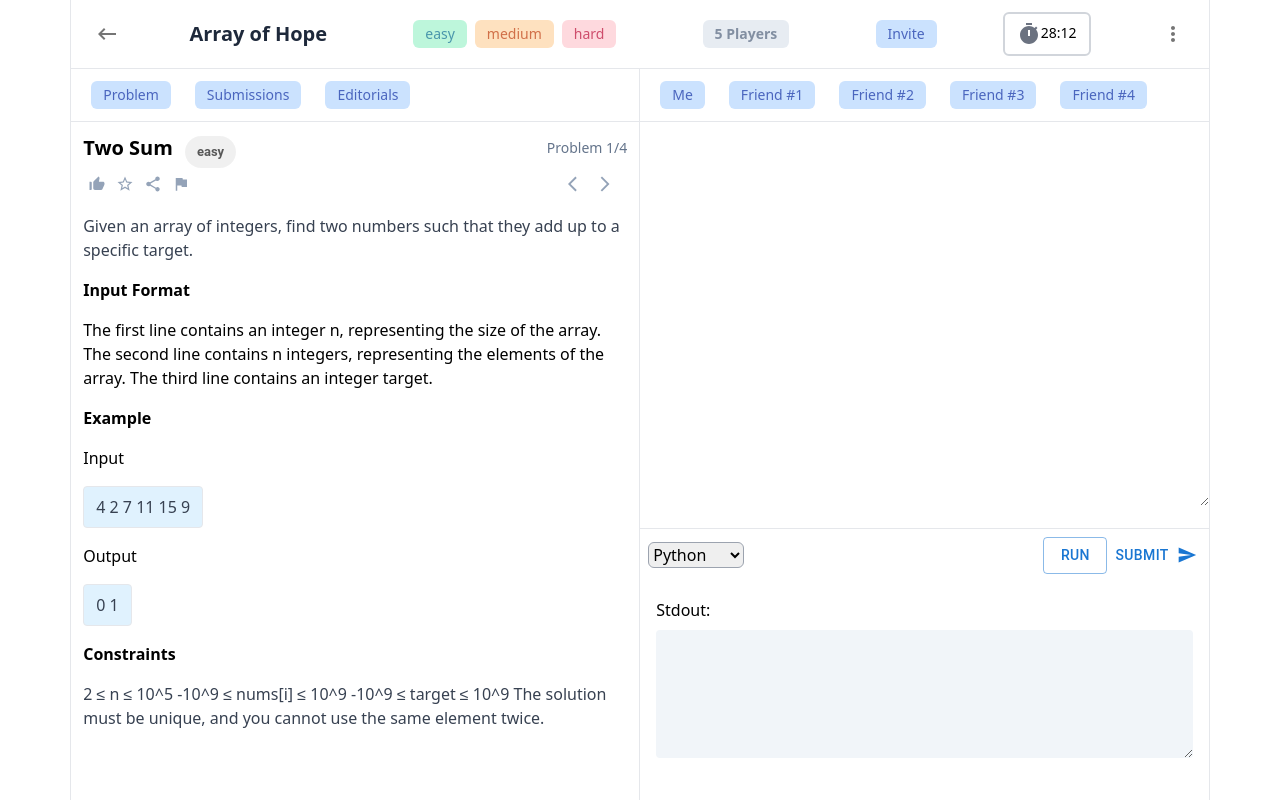
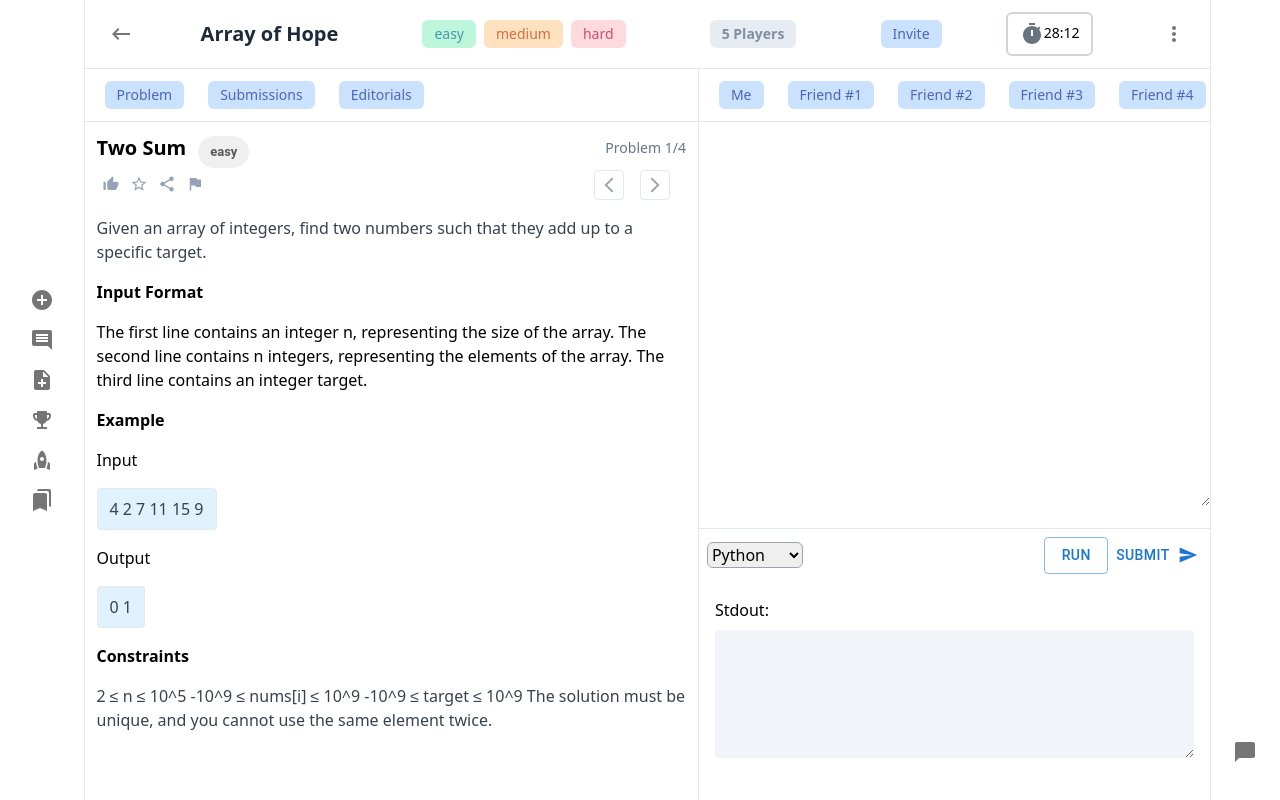
Before and after one commit to ronald-luo/code-together, a Next.js app: page /problem in a window 1280 px wide. Built offline with nearby package versions, Linux system fonts and the light colour scheme.

Commit message:
update loading animation

```diff
--- a/components/LeftSideBar.js
+++ b/components/LeftSideBar.js
@@ -1,11 +1,45 @@
 import React from 'react';
 import Image from 'next/image';
 
+// mui components
+import IconButton from '@mui/material/IconButton';
+
+// mui icons
+import AddCircleIcon from '@mui/icons-material/AddCircle';
+import CommentIcon from '@mui/icons-material/Comment';
+import NoteAddIcon from '@mui/icons-material/NoteAdd';
+import EmojiEventsIcon from '@mui/icons-material/EmojiEvents';
+import RocketIcon from '@mui/icons-material/Rocket';
+import BookmarksIcon from '@mui/icons-material/Bookmarks';
+
 const LeftSidebar = () => {
   return (
-    <div className="flex flex-col h-screen w-20 border-r border-b-gray-200">
+    <div className="flex flex-col h-screen w-24 border-r border-b-gray-200">
       <div className="flex-1 flex flex-col items-center justify-center">
         {/* <p className="text-gray-500">Left Sidebar Content</p> */}
+        <IconButton className="hover:bg-sky-100 my-1">
+          <AddCircleIcon className="fill-slate-400"/>
+        </IconButton>
+
+        <IconButton className="hover:bg-sky-100 my-1">
+          <CommentIcon className="fill-slate-400"/>
+        </IconButton>
+
+        <IconButton className="hover:bg-sky-100 my-1">
+          <NoteAddIcon className="fill-slate-400"/>
+        </IconButton>
+
+        <IconButton className="hover:bg-sky-100 my-1">
+          <EmojiEventsIcon className="fill-slate-400"/>
+        </IconButton>
+
+        <IconButton className="hover:bg-sky-100 my-1">
+          <RocketIcon className="fill-slate-400"/>
+        </IconButton>
+
+        <IconButton className="hover:bg-sky-100 my-1">
+          <BookmarksIcon className="fill-slate-400"/>
+        </IconButton>
       </div>
     </div>
   );
--- a/src/pages/problem.js
+++ b/src/pages/problem.js
@@ -10,6 +10,7 @@ import DifficultyChip from '../../components/DifficultyChip';
 // mui components
 import Button from '@mui/material/Button';
 import IconButton from '@mui/material/IconButton';
+import Skeleton from '@mui/material/Skeleton';
 
 // mui icons
 import ThumbUpAltIcon from '@mui/icons-material/ThumbUpAlt';
@@ -17,7 +18,7 @@ import StarBorderIcon from '@mui/icons-material/StarBorder';
 import ShareIcon from '@mui/icons-material/Share';
 import FlagIcon from '@mui/icons-material/Flag';
 import ArrowForwardIosIcon from '@mui/icons-material/ArrowForwardIos';
-import ArrowBackIosIcon from '@mui/icons-material/ArrowBackIos';
+import ArrowBackIosNewIcon from '@mui/icons-material/ArrowBackIosNew';
 import SendIcon from '@mui/icons-material/Send';
 import ChatBubbleIcon from '@mui/icons-material/ChatBubble';
 
@@ -25,17 +26,20 @@ import ChatBubbleIcon from '@mui/icons-material/ChatBubble';
 export default function ProblemPage() {
   const router = useRouter();
 
+  const [loading, setLoading] = useState(true);
   const [code, setCode] = useState('');
   const [codeOutput, setCodeOutput] = useState('');
   const [language, setLanguage] = useState('python'); // default value is Python
   const [questions, setQuestions] = useState([]);
   const [currentQuestionIndex, setCurrentQuestionIndex] = useState(0);
 
+
   useEffect(() => {
     async function fetchData() {
       const res = await fetch('/api/questions');
       const data = await res.json();
       setQuestions(data);
+      setLoading(false);
     }
     fetchData();
   }, []);
@@ -83,14 +87,14 @@ export default function ProblemPage() {
   };
 
   return (
-      <div className="flex h-full w-full">
+      <div className="flex h-full w-full" data-id="problem-page">
         <LeftSidebar data-id="problem-left-sidebar"></LeftSidebar>
 
-        <div className="flex flex-col h-full w-full" data-id="problem-middle-section">
+        <div className="flex flex-col h-full w-full" data-id="problem-middle-section" >
           <Header></Header>
 
           <div className="flex h-full" data-id="problem-screen-split-container">
-            <div className="border-r border-r-gray-200 w-full" data-id="problem-left-screen">
+            <div className="border-r border-r-gray-200 max-w-full" data-id="problem-left-screen">
               <div className="flex border-b py-3 border-b-gray-200" data-id="problem-tab-selector">
                 <div className="bg-blue-200 text-blue-800 text-sm font-medium rounded-md py-1 px-3 my-auto mx-1 ml-5 opacity-80 hover:opacity-100">
                   Problem
@@ -104,8 +108,9 @@ export default function ProblemPage() {
               </div>
 
               <div className="px-3 pt-3" data-id="problem-information-container">
+                  {loading ? (<Skeleton className="mb-2" width="90%"  animation="wave"/>) :
                   <div className="flex flex-rows" data-id="problem-title-container">
-                      <h2 className="text-xl font-bold mb-2" data-id="problem-title">
+                      <h2 className="text-xl font-bold mb-2 truncate max-w-l" data-id="problem-title">
                         {questions[currentQuestionIndex]?.title}
                       </h2>
 
@@ -117,7 +122,7 @@ export default function ProblemPage() {
                       <p className="font-medium text-sm text-slate-500 mb-2 self-center ml-auto" data-id="problem-count">
                         Problem {currentQuestionIndex + 1}/4
                       </p>
-                  </div>
+                  </div>}
 
                   <div className="flex justify-between pr-2 whitespace-nowrap" data-id="problem-icons-container">
                       <div>
@@ -136,17 +141,29 @@ export default function ProblemPage() {
                       </div>
 
                       <div data-id="problem-selector">
-                        <IconButton size="small" onClick={handlePrevQuestion}>
-                          <ArrowBackIosIcon fontSize="inherit" style={{fill: '#94a3b8'}}/>
-                        </IconButton>
+                        <div className="border border-slate-200 mx-2 inline-block rounded">
+                          <IconButton size="small" onClick={handlePrevQuestion}>
+                            <ArrowBackIosNewIcon fontSize="inherit" style={{fill: '#94a3b8'}}/>
+                          </IconButton>
+                        </div>
+
+                          <div className="border border-slate-200 mx-2 inline-block rounded">
                         <IconButton size="small" onClick={handleNextQuestion}>
                           <ArrowForwardIosIcon fontSize="inherit" style={{fill: '#94a3b8'}}/>
                         </IconButton>
+                        </div>
                       </div>
                   </div>
 
                   <p className="text-gray-700 mt-4" data-id="problem-description">
-                    {questions[currentQuestionIndex]?.description}
+                    {loading ?
+                    (<React.Fragment>
+                      <Skeleton animation="wave" height={15} style={{ marginBottom: 6 }} />
+                      <Skeleton animation="wave" height={15} style={{ marginBottom: 6 }} />
+                      <Skeleton animation="wave" height={15} style={{ marginBottom: 6 }} />
+                      <Skeleton animation="wave" height={15} width="80%" />
+                    </React.Fragment>) :
+                    questions[currentQuestionIndex]?.description}
                   </p>
 
                   <h2 className="font-bold my-4" data-id="problem-input-format-header">
@@ -154,7 +171,17 @@ export default function ProblemPage() {
                   </h2>
 
                   <p data-id="problem-input-format-sample">
-                    {questions[currentQuestionIndex]?.inputFormat}
+                    {loading ?
+                        (
+                        <React.Fragment>
+                          <Skeleton animation="wave" height={15} style={{ marginBottom: 6 }} />
+                          <Skeleton animation="wave" height={15} style={{ marginBottom: 6 }} />
+                          <Skeleton animation="wave" height={15} style={{ marginBottom: 6 }} />
+                          <Skeleton animation="wave" height={15} width="80%" />
+                        </React.Fragment>
+                        )
+                       :
+                      questions[currentQuestionIndex]?.inputFormat}
                   </p>
 
                   <h2 className="font-bold my-4" data-id="problem-example-header">
@@ -165,25 +192,40 @@ export default function ProblemPage() {
                     Input
                   </h2>
 
+                  {loading ?
+                  (<React.Fragment>
+                    <Skeleton animation="wave" height={15} width="80%" style={{ marginBottom: 6 }} />
+                    <Skeleton animation="wave" height={15} width="60%" />
+                  </React.Fragment>) :
                   <p className="text-gray-700 bg-sky-100 py-2 px-3 rounded border-solid border inline-block" data-id="problem-input-sample">
                     {questions[currentQuestionIndex]?.inputExample}
                   </p>
+                  }
 
                   <h2 className="my-4" data-id="problem-output-header">
                     Output
                   </h2>
 
-                  <p className="text-gray-700 bg-sky-100 py-2 px-3 rounded border-solid border inline-block" data-id="problem-output-sample">
-                    {questions[currentQuestionIndex]?.outputExample}
-                  </p>
+                  {loading ?
+                    (<React.Fragment>
+                      <Skeleton animation="wave" height={15} width="80%" style={{ marginBottom: 6 }} />
+                      <Skeleton animation="wave" height={15} width="60%" />
+                    </React.Fragment>) :
+                    <p className="text-gray-700 bg-sky-100 py-2 px-3 rounded border-solid border inline-block" data-id="problem-output-sample">
+                      {questions[currentQuestionIndex]?.outputExample}
+                    </p>
+                  }
 
                   <h2 className="font-bold my-4" data-id="problem-constraints-header">
                     Constraints
                   </h2>
 
-
                   <p className="text-gray-700 mt-4" data-id="problem-constraints-sample">
-                    {questions[currentQuestionIndex]?.constraints}
+                    {loading ?
+                    (<React.Fragment>
+                      <Skeleton animation="wave" height={15} style={{ marginBottom: 6 }} />
+                      <Skeleton animation="wave" height={15} width="80%" />
+                    </React.Fragment>) : questions[currentQuestionIndex]?.constraints}
                   </p>
 
               </div>
@@ -191,19 +233,19 @@ export default function ProblemPage() {
 
             <div className="w-full" data-id="problem-right-screen">
               <div className="flex py-3 border-b border-b-gray-200" data-id="friend-tab">
-                  <div className="bg-blue-200 text-blue-800 text-sm font-medium rounded-md py-1 px-3 my-auto mx-1 ml-5 opacity-80 hover:opacity-100">
+                  <div className="bg-blue-200 text-blue-800 text-sm font-medium rounded-md py-1 px-3 my-auto mx-1 ml-5 opacity-80 truncate hover:opacity-100">
                     Me
                   </div>
-                  <div className="bg-blue-200 text-blue-800 text-sm font-medium rounded-md py-1 px-3 my-auto mx-1 ml-5 opacity-80 hover:opacity-100">
+                  <div className="bg-blue-200 text-blue-800 text-sm font-medium rounded-md py-1 px-3 my-auto mx-1 ml-5 opacity-80 truncate hover:opacity-100">
                     Friend #1
                   </div>
-                  <div className="bg-blue-200 text-blue-800 text-sm font-medium rounded-md py-1 px-3 my-auto mx-1 ml-5 opacity-80 hover:opacity-100">
+                  <div className="bg-blue-200 text-blue-800 text-sm font-medium rounded-md py-1 px-3 my-auto mx-1 ml-5 opacity-80 truncate hover:opacity-100">
                     Friend #2
                   </div>
-                  <div className="bg-blue-200 text-blue-800 text-sm font-medium rounded-md py-1 px-3 my-auto mx-1 ml-5 opacity-80 hover:opacity-100">
+                  <div className="bg-blue-200 text-blue-800 text-sm font-medium rounded-md py-1 px-3 my-auto mx-1 ml-5 opacity-80 truncate hover:opacity-100">
                     Friend #3
                   </div>
-                  <div className="bg-blue-200 text-blue-800 text-sm font-medium rounded-md py-1 px-3 my-auto mx-1 ml-5 opacity-80 hover:opacity-100">
+                  <div className="bg-blue-200 text-blue-800 text-sm font-medium rounded-md py-1 px-3 my-auto mx-1 ml-5 opacity-80 truncate hover:opacity-100">
                     Friend #4
                   </div>
               </div>
@@ -246,8 +288,10 @@ export default function ProblemPage() {
           </div>
         </div>
 
-        <div className="flex w-20 border-l border-l-gray-200" data-id="problem-right-sidebar">
-          {/* <ChatBubbleIcon/> */}
+        <div className="flex py-6 items-end justify-center w-20 border-l border-l-gray-200" data-id="problem-right-sidebar">
+          <IconButton className="align-auto hover:bg-emerald-100 my-1">
+            <ChatBubbleIcon className="fill-sky-500 m-1 hover:fill-sky-600"/>
+          </IconButton>
         </div>
       </div>
   );
```
